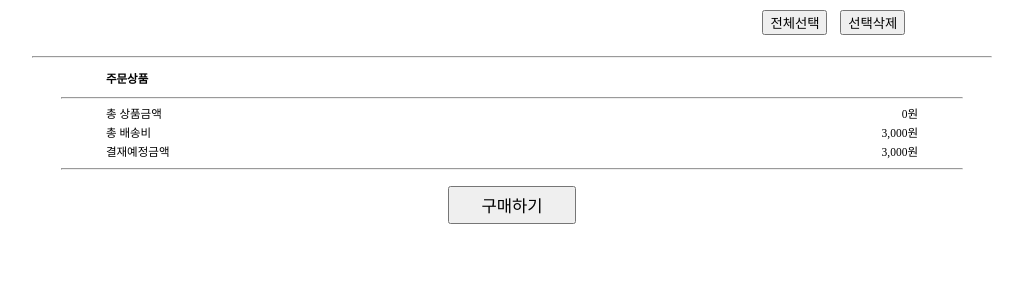
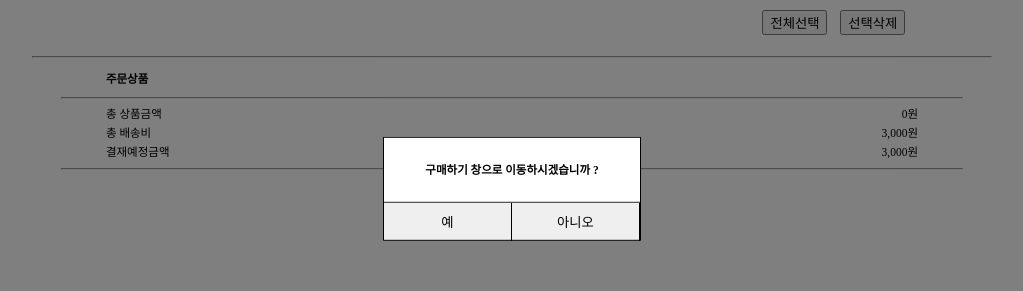
Before and after one commit to Sol-cito/Troinez-FE, a Next.js app: page /en/cart in a window 1280 px wide. Both pictures are taken after a click on the button "구매하기". Shown: the part 211-502 px from the top of the page, without its empty margins (128-1151 px from the left). Built offline with nearby package versions, Linux system fonts and the light colour scheme; no server answers.

Commit message:
구매 페이지 이동 css 추가

```diff
--- a/app/[locale]/cart/page.module.scss
+++ b/app/[locale]/cart/page.module.scss
@@ -7,6 +7,15 @@ $font_size: 0.9vw;
     margin: 0 3% 0 3%;
     .product_list_box {
       width: 90%;
+    }
+    .overlay {
+      position: fixed;
+      top: 0;
+      left: 0;
+      width: 100%;
+      height: 100%;
+      background-color: rgba(0, 0, 0, 0.5); // 회색 오버레이
+      z-index: 900; // 다른 요소들보다 상위에 위치하도록 z-index 설정
     }
   }
   .cart_info_box {
--- a/app/[locale]/cart/page.tsx
+++ b/app/[locale]/cart/page.tsx
@@ -9,8 +9,10 @@ import {
   checkAllCartItems,
   removeFromCart,
 } from '@/redux/store/cart.store';
+import PurchasePopUpModal from '@/components/product/modal/PurchasePopUpModal';
 
 export default function Cart() {
+  const [showOrderPopup, setShowOrderPopup] = useState<boolean>(false);
   const [pageReady, setPageReady] = useState<boolean>(false);
 
   const dispatch = useAppDispatch();
@@ -113,8 +115,21 @@ export default function Cart() {
             <hr className={styles.hr_normal} />
           </div>
           <div className={styles.product_buy_button_box}>
-            <button type="button">구매하기</button>
+            <button type="button" onClick={() => setShowOrderPopup(true)}>
+              구매하기
+            </button>
           </div>
+          {showOrderPopup && (
+            <>
+              <div className={styles.overlay} />
+              <PurchasePopUpModal
+                closeModal={() => setShowOrderPopup(false)}
+                productList={cartItemList.map((item) => {
+                  return item.product;
+                })}
+              />
+            </>
+          )}
         </div>
       </div>
     )
--- a/components/product/modal/PurchasePopUpModal.tsx
+++ b/components/product/modal/PurchasePopUpModal.tsx
@@ -2,21 +2,16 @@
 /* eslint-disable @typescript-eslint/no-explicit-any */
 import Link from 'next/link';
 import styles from './PurchasePopUpModal.module.scss';
+import { Product } from '@/interfaces/product/product';
 
 export default function PurchasePopUpModal({
   closeModal,
-  selectedProductId,
-  selectedProductCount,
-  selectedProductPrice,
+  productList,
 }: {
-  closeModal: any;
-  selectedProductId: number;
-  selectedProductCount: number;
-  selectedProductPrice: number | undefined;
+  closeModal: Function;
+  productList: Product[];
 }) {
-  const orderUrl = `/order?type=order&productId=${selectedProductId}&productCount=${selectedProductCount}&amount=${
-    (selectedProductPrice || -1) * selectedProductCount
-  }`;
+  const orderUrl = '/order?type=order';
   return (
     <div className={styles.box}>
       <div className={styles.box_container}>
@@ -24,10 +19,13 @@ export default function PurchasePopUpModal({
           <span>구매하기 창으로 이동하시겠습니까 ?</span>
         </div>
         <div className={`${styles.button_container} ${styles.left_button}`}>
-          <Link href={orderUrl} className={styles.link}>
+          <Link
+            href={{ pathname: orderUrl, query: JSON.stringify(productList) }}
+            className={styles.link}
+          >
             <button className={styles.yes}>예</button>
           </Link>
-          <button onClick={closeModal}>아니오</button>
+          <button onClick={() => closeModal()}>아니오</button>
         </div>
       </div>
     </div>
```
